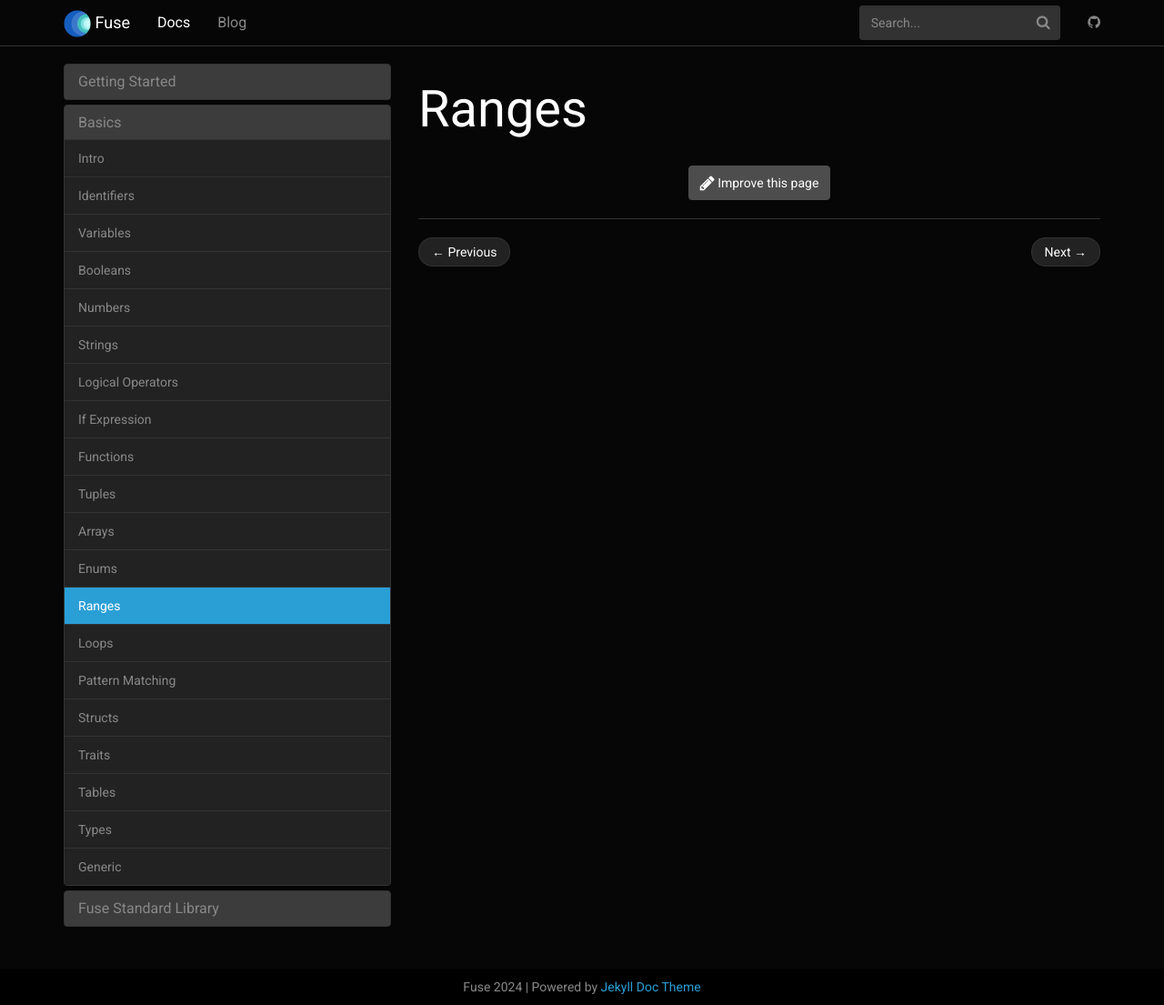
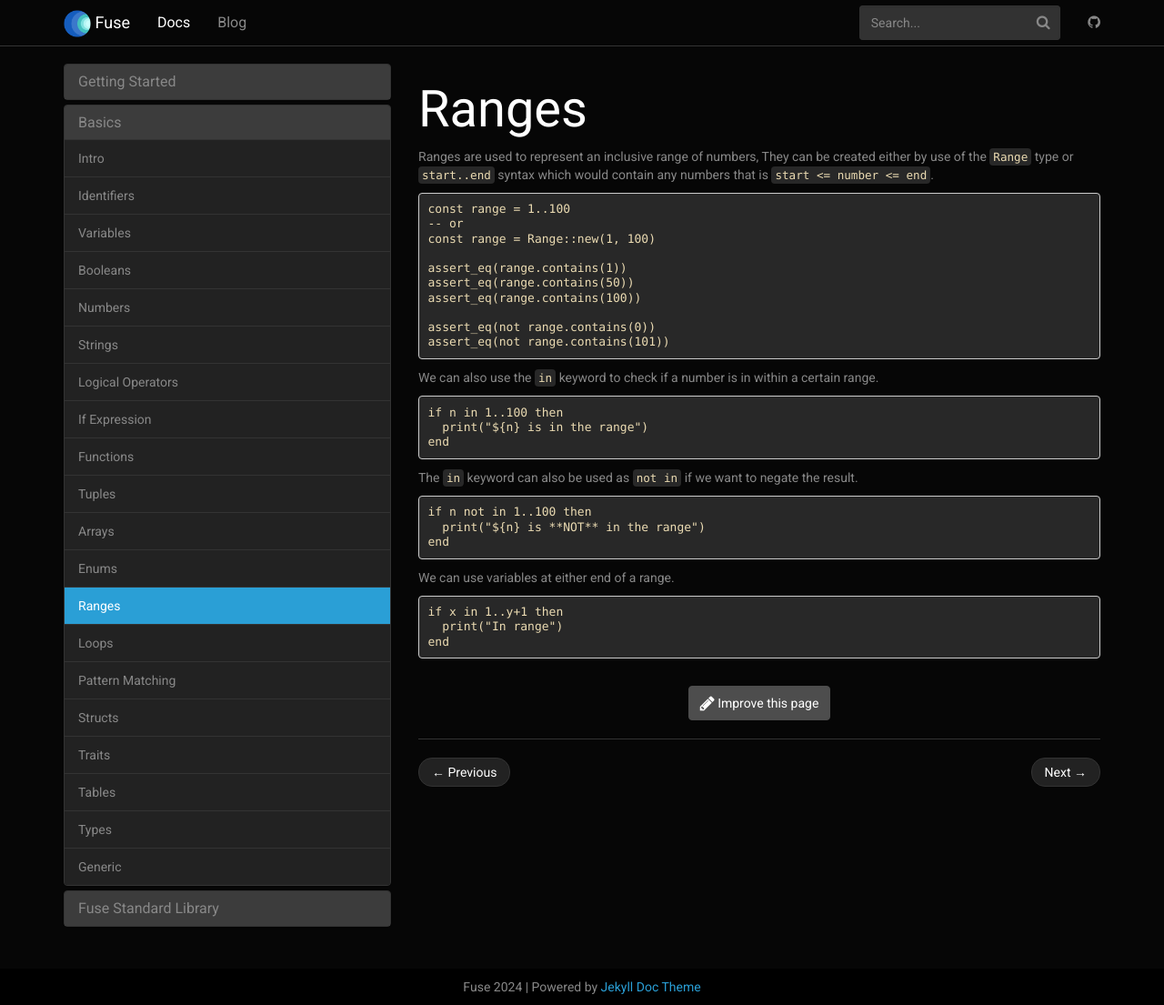
Before and after one commit to fuse-lang/fuse-lang.github.io, a Jekyll site: the page built from _docs/basics/12-ranges.md, in a window 1280 px wide and 1105 px high. Shown: the whole window at 91% size. Built offline with Jekyll 4.4.1, drawn with Linux system fonts in a browser that asks for light colours.

Commit message:
add documentation for ranges.

````diff
--- a/_docs/basics/12-ranges.md
+++ b/_docs/basics/12-ranges.md
@@ -2,3 +2,42 @@
 title: Ranges
 permalink: /docs/ranges/
 ---
+
+Ranges are used to represent an inclusive range of numbers, They can be created either by use of the `Range` type or `start..end` syntax which would contain any numbers that is `start <= number <= end`.
+
+```fuse
+const range = 1..100
+-- or
+const range = Range::new(1, 100)
+
+assert_eq(range.contains(1))
+assert_eq(range.contains(50))
+assert_eq(range.contains(100))
+
+assert_eq(not range.contains(0))
+assert_eq(not range.contains(101))
+```
+
+We can also use the `in` keyword to check if a number is in within a certain range.
+
+```fuse
+if n in 1..100 then
+  print("${n} is in the range")
+end
+```
+
+The `in` keyword can also be used as `not in` if we want to negate the result.
+
+```fuse
+if n not in 1..100 then
+  print("${n} is **NOT** in the range")
+end
+```
+
+We can use variables at either end of a range.
+
+```fuse
+if x in 1..y+1 then
+  print("In range")
+end
+```
````
